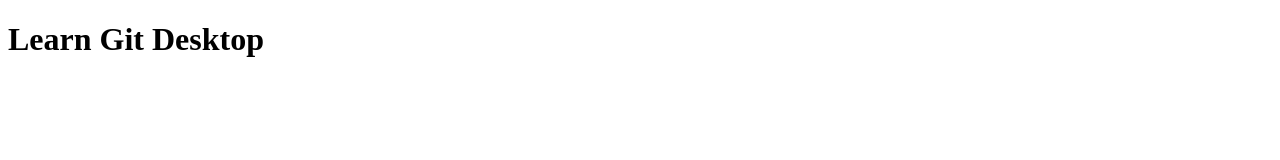
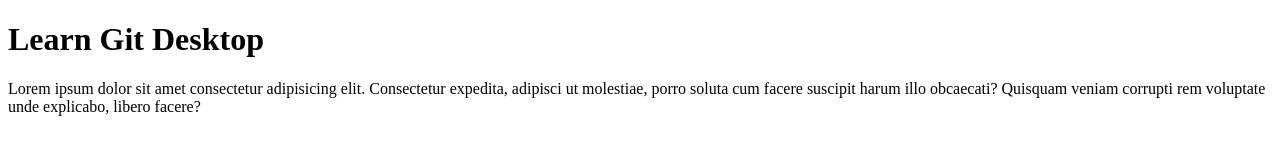
Before and after one commit to mongkut/git-desktop, a plain HTML site: page index.html in a window 1280 px wide. Drawn offline with Linux system fonts and the light colour scheme.

Commit message:
Add some text
add some text

```diff
--- a/index.html
+++ b/index.html
@@ -8,5 +8,6 @@
 </head>
 <body>
     <h1>Learn Git Desktop</h1>
+    <p>Lorem ipsum dolor sit amet consectetur adipisicing elit. Consectetur expedita, adipisci ut molestiae, porro soluta cum facere suscipit harum illo obcaecati? Quisquam veniam corrupti rem voluptate unde explicabo, libero facere?</p>
 </body>
 </html>
```
